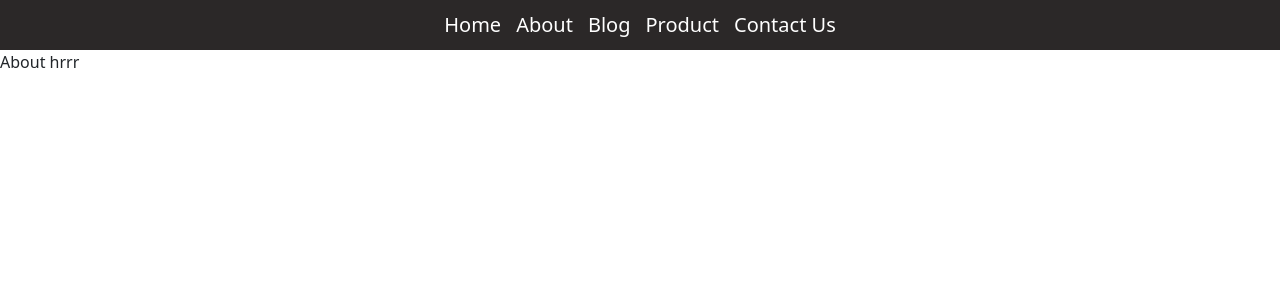
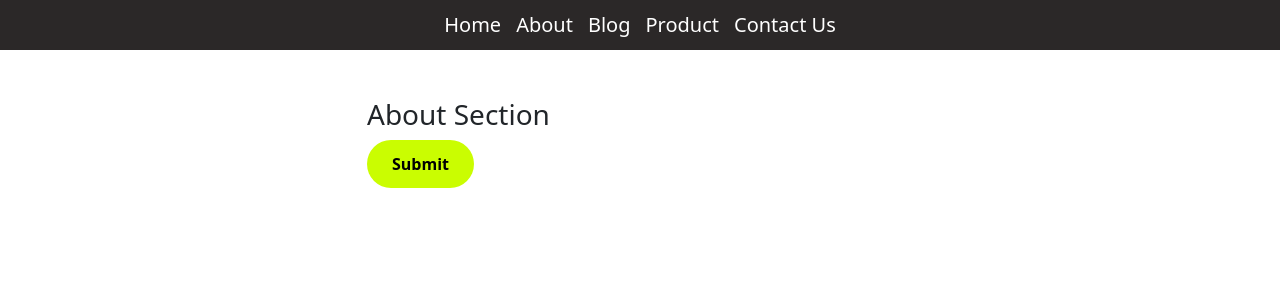
Before and after one commit to sabbirahmed32/my-react-app, a React (Vite) app: page /about in a window 1280 px wide. Shown: the top 300 px of the page. Built offline with nearby package versions, Linux system fonts and the light colour scheme.

Commit message:
about section

```diff
--- a/src/componant/about/Herosection.jsx
+++ b/src/componant/about/Herosection.jsx
@@ -1,8 +1,24 @@
 import React from 'react'
+import "../home/Hro.css"
+function Herosection() {
 
-function Herosection() {
+    const aboutH = ()=> {
+    const aboutSection = document.getElementById('abouutN');
+    aboutSection.innerText=('Hello World');
+    }
+
+
   return (
-    <div>About hrrr</div>
+    <div>
+      <div className="container">
+        <div className="row">
+          <div className="col-md-6 m-auto">
+            <h3 id='abouutN' className='pt-5'>About Section</h3>
+            <button onClick={aboutH} className='explore-btn'>Submit</button>
+          </div>
+        </div>
+      </div>
+    </div>
   )
 }
 
```
